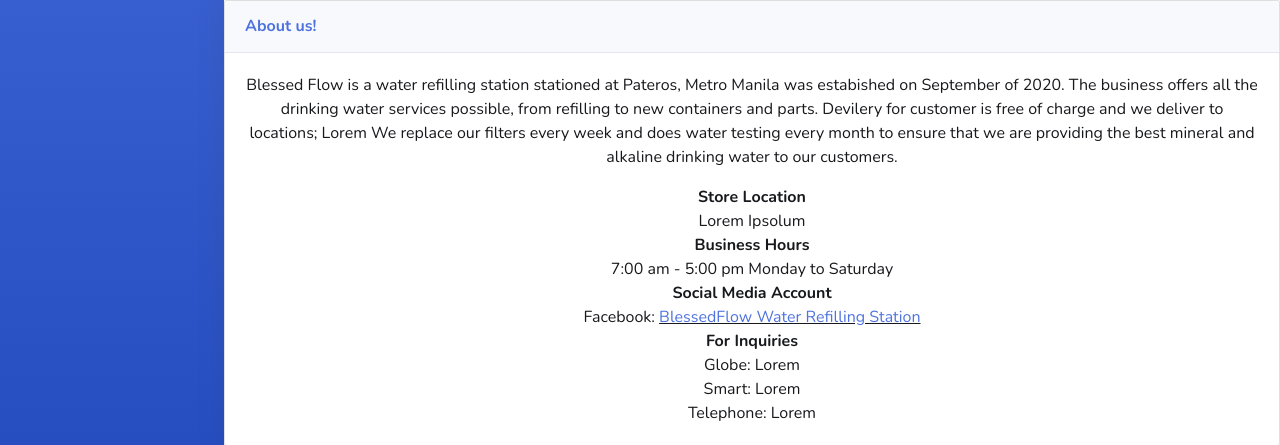
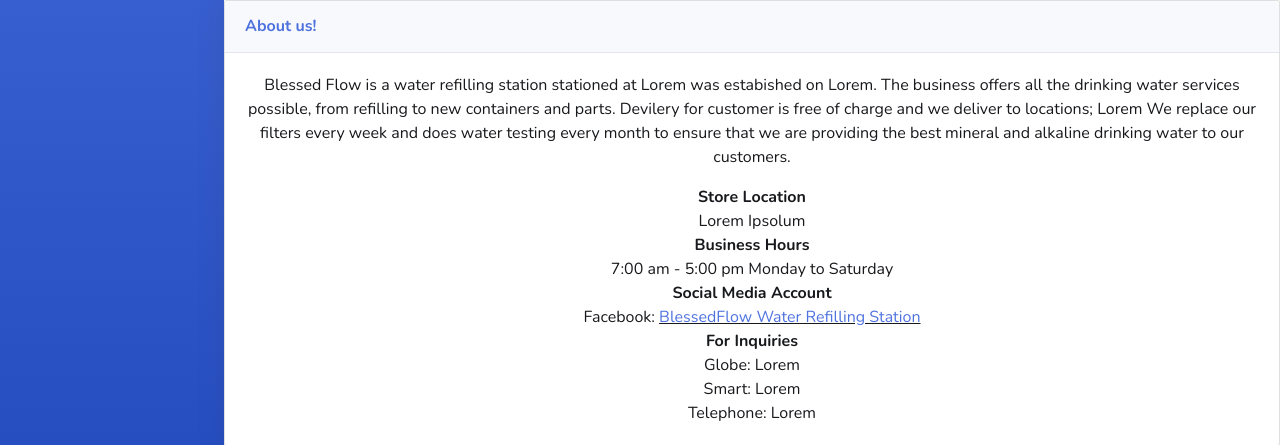
Before and after one commit to JerichoTismo/BFWRS-Website, a PHP site: page /index_about.php in a window 1280 px wide. Shown: the part 661-1106 px from the top of the page. Run offline with PHP 8.4, Linux system fonts and the light colour scheme; data that the repository does not hold is empty.

Commit message:
Update index_about.php

```diff
--- a/index_about.php
+++ b/index_about.php
@@ -149,7 +149,7 @@ $username_err = $password_err = $login_err = "";
                         <h6 class="m-0 font-weight-bold text-primary">About us!</h6>
                     </div>
                     <div class="card-body">
-                        <p>Blessed Flow is a water refilling station stationed at Pateros, Metro Manila was estabished on September of 2020.
+                        <p>Blessed Flow is a water refilling station stationed at Lorem was estabished on Lorem.
                             The business offers all the drinking water services possible, from refilling to new containers and parts. Devilery
                             for customer is free of charge and we deliver to locations; Lorem
                             We replace our filters every week and does water testing every month to ensure that we are providing the best mineral and
```
